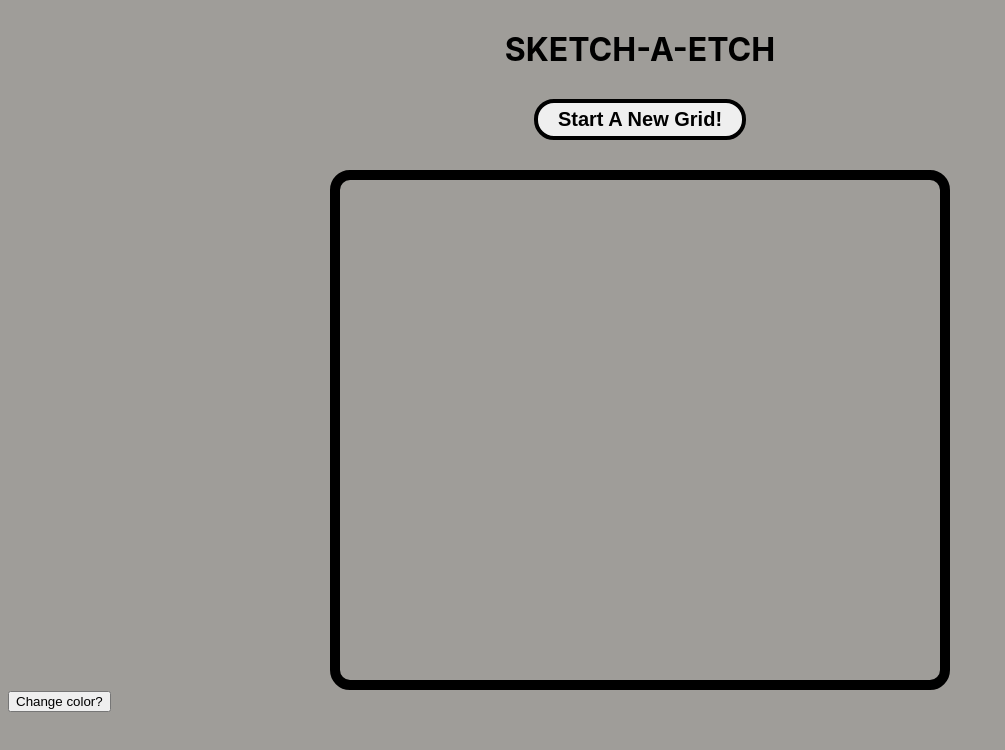
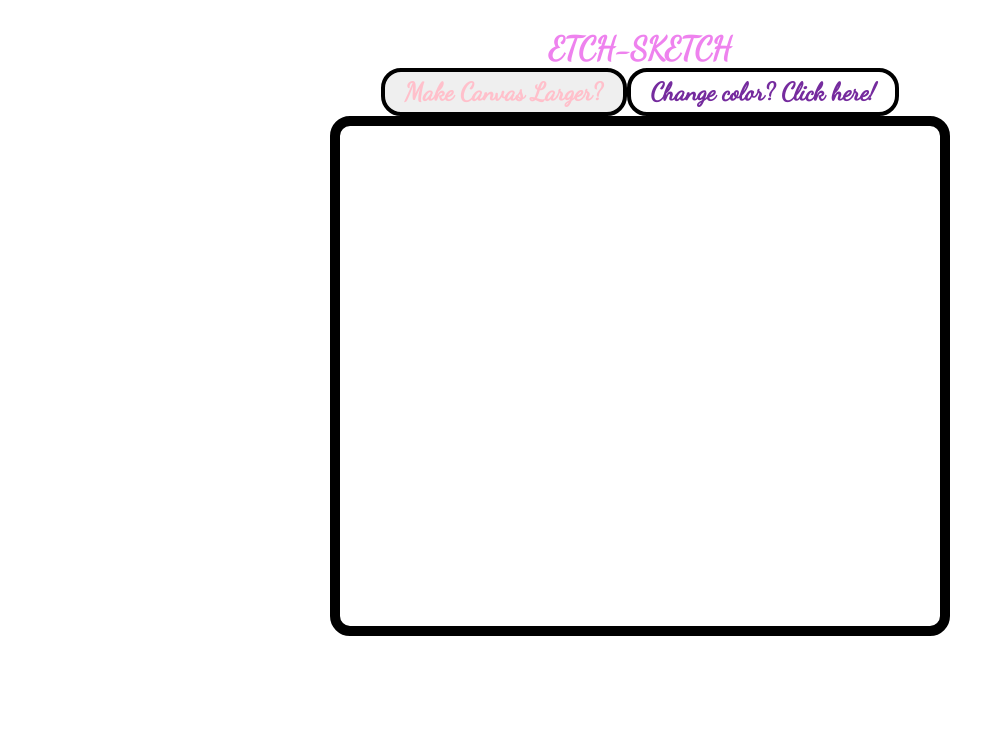
Before and after one commit to FaizanJatt/EAS, a plain HTML site: page index.html in a window 1280 px wide. Shown: the whole page, without its empty margins (0-1005 px from the left). Drawn offline with Linux system fonts and the light colour scheme.

Commit message:
styled it better

```diff
--- a/index.html
+++ b/index.html
@@ -6,19 +6,25 @@
     <meta name="viewport" content="width=device-width, initial-scale=1.0">
     <title>Document</title>
     <link rel="stylesheet" href="./style.css"></rel>
+    <style>
+        @import url('https://fonts.googleapis.com/css2?family=Dancing+Script&display=swap');
+        </style>
 </head>
 <body>
     <main>
         <div id="header">
-            <h1>Sketch-A-Etch</h1>
-            <button id="clearButton">Start A New Grid!</button>
+            <h1>Etch-Sketch</h1>
+            <div id="master">
+                <button id="clearButton">Make Canvas Larger?</button>
+                <div id="random">
+                    <button id="randomizer">Change color? Click here!</button>
+                </div>
+            </div>
         </div>
         <div class="container">
         </div>
 
-        <div id="random">
-            <button id="randomizer">Change color?</button>
-        </div>
+
     </main>
     <script src="./javascript.js"></script>
 </body>
--- a/javascript.js
+++ b/javascript.js
@@ -11,7 +11,7 @@ function addDiv(numberOfDivs){
         container.appendChild(box);
     }
     let gridCells = document.querySelectorAll('.item');
-    gridCells.forEach(cell => cell.addEventListener('mouseenter', changeColor));
+    gridCells.forEach(cell => cell.addEventListener('pointerenter', changeColor));
 }
 
 function changeC(){
--- a/style.css
+++ b/style.css
@@ -1,6 +1,7 @@
+
 body {
-	background-color: #9f9d99;
-	font-family: -apple-system, BlinkMacSystemFont, 'Segoe UI', Roboto, Oxygen, Ubuntu, Cantarell, 'Open Sans', 'Helvetica Neue', sans-serif;}
+	background-color: #ffffff;
+	font-family:'Dancing Script', cursive;}
 
 
 #header{
@@ -11,16 +12,19 @@ h1{
 	text-align: center;
 	margin: 30px 20px auto;
 	text-transform: uppercase;
+	color:violet;
 }
 
 #clearButton{
-	margin: 30px auto;
+
 	border-radius: 20px;
-	font-size: 20px;
+	font-size: 25px;
 	font-weight: bold;
 	padding: 5px 20px;
 	border: 4px solid black;
 	outline: none;
+	font-family: 'Dancing Script';
+	color:pink;
 }
 
 .container{
@@ -41,3 +45,27 @@ h1{
     background-color: 'white';
     flex-grow: 1;
 }
+
+#randomizer{
+	color: rgb(117 43 158);
+	font-weight: bold;
+	background-color: white;
+	padding:15px;
+	border:2px solid black;
+	font-family: 'Dancing Script';
+	font-size: 30px;
+	margin: auto;
+	border-radius: 20px;
+	font-size: 25px;
+	font-weight: bold;
+	padding: 5px 20px;
+	border: 4px solid black;
+}
+h1{
+	font-family: 'Dancing Script'}
+
+#master{
+	display:flex;
+	flex-direction: row;
+	justify-content: center;
+}
```
Also changed, not shown: WORDSOFLOVE.ttf (added).
